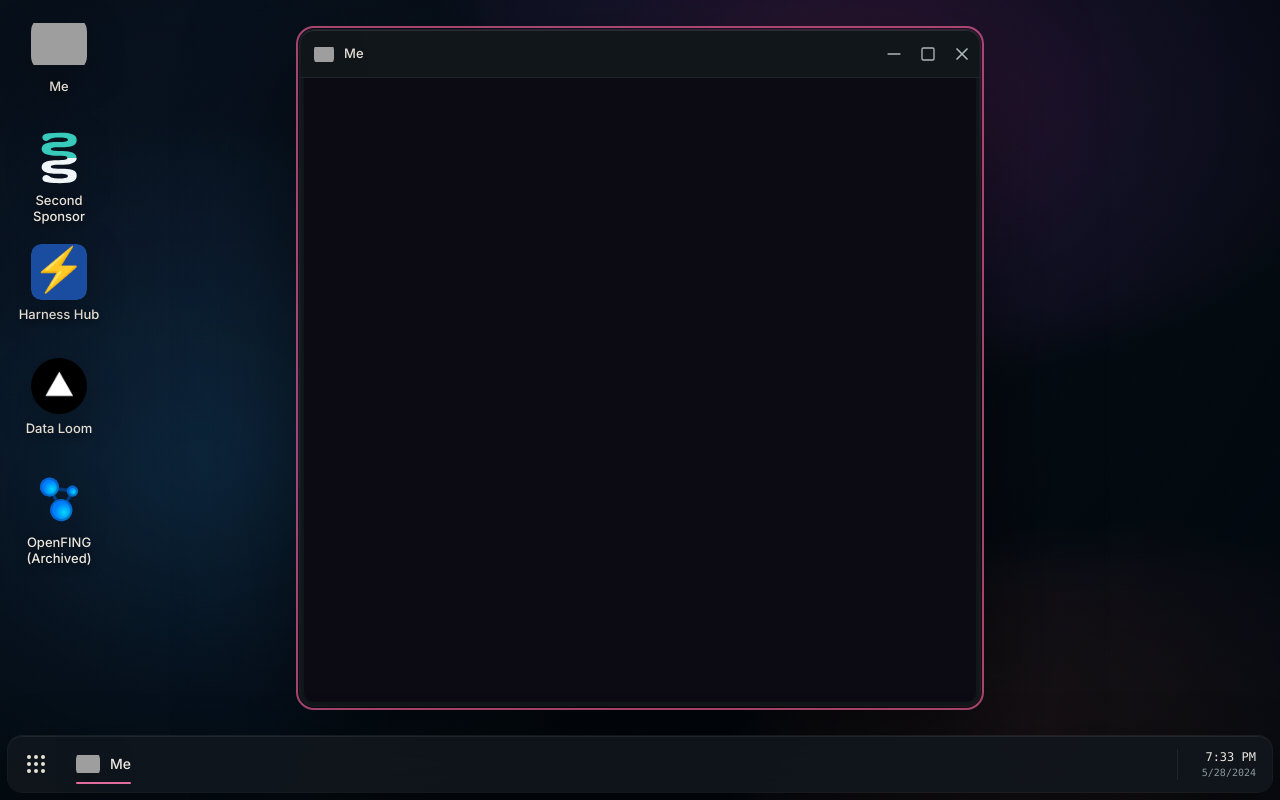
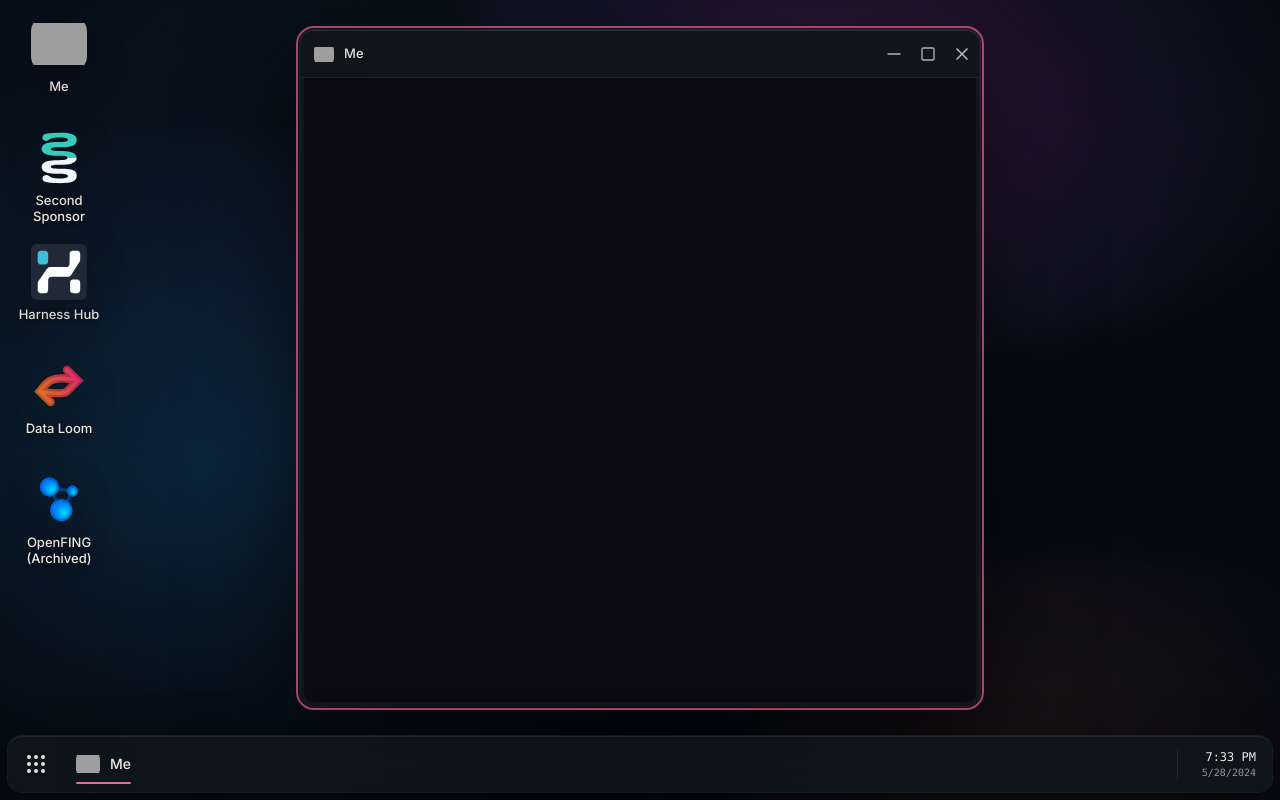
Before and after one commit to sangonz193/portfolio, a Next.js app: page /os in a window 1280 px wide. Built offline with nearby package versions, Linux system fonts and the light colour scheme; grey boxes are pictures that could not be loaded.

Commit message:
fix: use real Harness Hub and Data Loom icons

```diff
--- a/modules/apps/app-icon.tsx
+++ b/modules/apps/app-icon.tsx
@@ -21,7 +21,6 @@ export function AppIcon({ className, variant }: Props) {
       className={cn(
         "relative block overflow-hidden drop-shadow-[0_10px_18px_rgba(0,0,0,0.28)]",
         variant === "me" && "rounded-[28%]",
-        variant === "harness-hub" && "rounded-[18%]",
         className,
       )}
     >
```
Also changed, not shown: public/project-icons/data-loom.svg, public/project-icons/harness-hub.svg.
